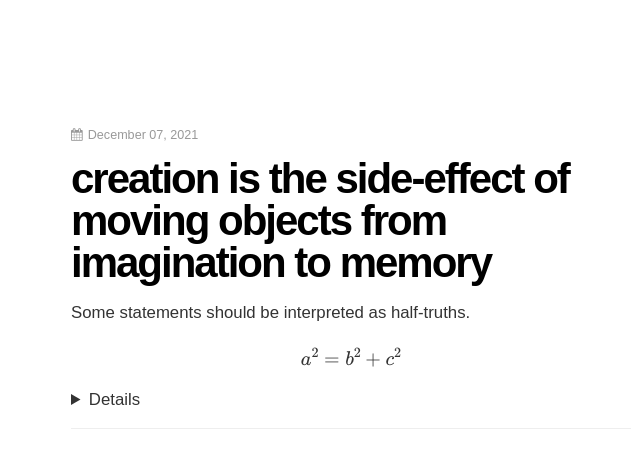
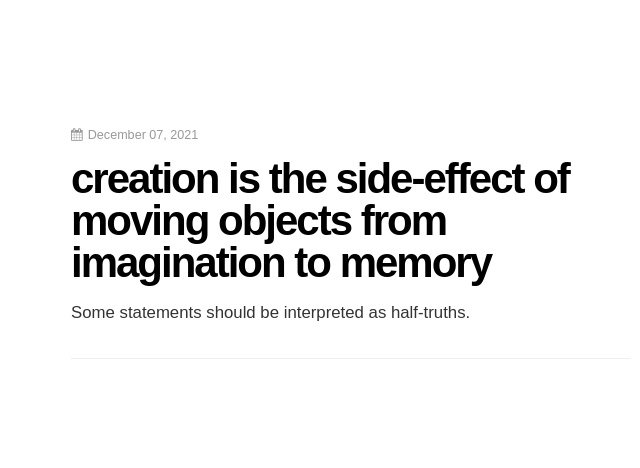
Before and after one commit to dCO2/rococo, a Jekyll site: the page built from _posts/2021-12-07-creation-imagination-memory.md, in a window 1280 px wide. Shown: the top 468 px of the page, without its empty margins (305-945 px from the left). Built offline with Jekyll 4.4.1, drawn with Linux system fonts in a browser that asks for light colours; some web fonts are replaced; formulas are drawn with MathJax 3.

Commit message:
Update 2021-12-07-creation-imagination-memory.md

```diff
--- a/_posts/2021-12-07-creation-imagination-memory.md
+++ b/_posts/2021-12-07-creation-imagination-memory.md
@@ -7,14 +7,3 @@ tags:
 ---
 
 Some statements should be interpreted as half-truths.
-
-\\[ a^2 = b^2 + c^2 \\]
-
-<details>
-    <summary>
-        Click here
-    </summary>
-    <p>
-        Detailed content goes here
-    </p>
-</details>
```
